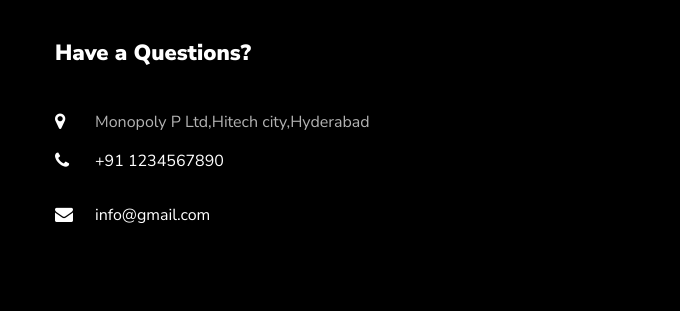
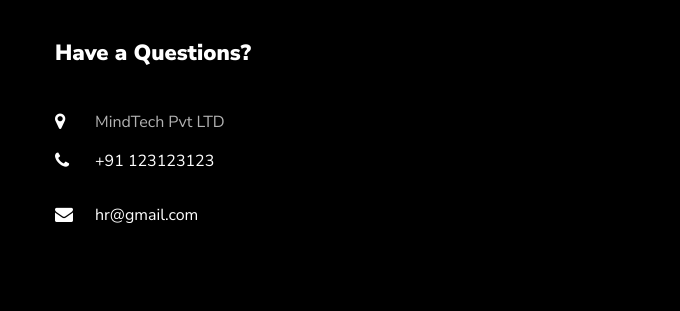
Before and after one commit to shashikanth-t/knights, a plain HTML site: page index.html in a window 1280 px wide. Shown: the part 5509-5820 px from the top of the page, 600-1280 px from the left. Drawn offline with Linux system fonts and the light colour scheme; some packages are replaced by stand-ins of ours; no server answers; files whose address does not match are found by name.

Commit message:
Update index.html

```diff
--- a/index.html
+++ b/index.html
@@ -636,9 +636,9 @@
             	<h2 class="ftco-heading-2">Have a Questions?</h2>
             	<div class="block-23 mb-3">
 	              <ul>
-	                <li><span class="icon icon-map-marker"></span><span class="text">Monopoly P Ltd,Hitech city,Hyderabad</span></li>
-	                <li><a href="#"><span class="icon icon-phone"></span><span class="text">+91 1234567890</span></a></li>
-	                <li><a href="#"><span class="icon icon-envelope"></span><span class="text">info@gmail.com</span></a></li>
+	                <li><span class="icon icon-map-marker"></span><span class="text">MindTech Pvt LTD </span></li>
+	                <li><a href="#"><span class="icon icon-phone"></span><span class="text">+91 123123123</span></a></li>
+	                <li><a href="#"><span class="icon icon-envelope"></span><span class="text">hr@gmail.com</span></a></li>
 	              </ul>
 	            </div>
             </div>
```
